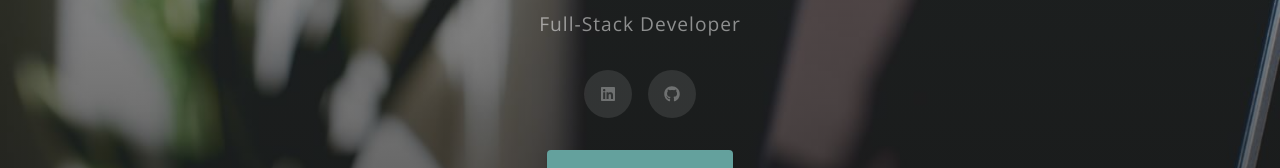
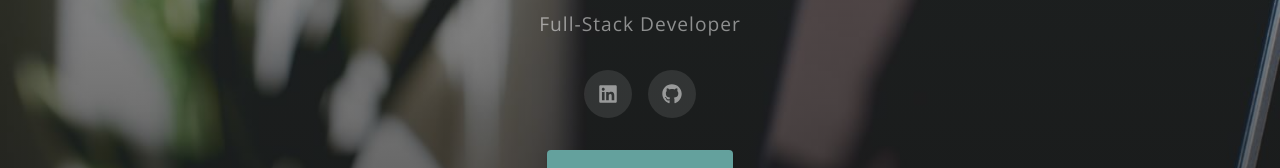
Before and after one commit to timstarkk/react-layout, a React (Create React App) app: page / in a window 1280 px wide. Shown: the part 346-514 px from the top of the page. Built offline with nearby package versions, Linux system fonts and the light colour scheme.

Commit message:
icon button changes

```diff
--- a/src/components/Banner/Banner.css
+++ b/src/components/Banner/Banner.css
@@ -50,15 +50,16 @@ margin-bottom: 2rem;
     background: rgba(255,255,255,.1);
     border-radius: 100%;
     line-height: 3rem;
-    color: rgba(255,255,255,.3);
+    color: rgba(255,255,255,.5);
     display: flex;
     align-items: center;
     justify-content: center;
     margin: 0px .5rem;
+    font-size: 20px;
 }
 
 .icon-button:hover {
-  color: rgba(255, 255, 255, 0.5);
+  color: rgba(255, 255, 255, 0.8);
 }
 
 @media screen and (min-width: 576px) {
```
